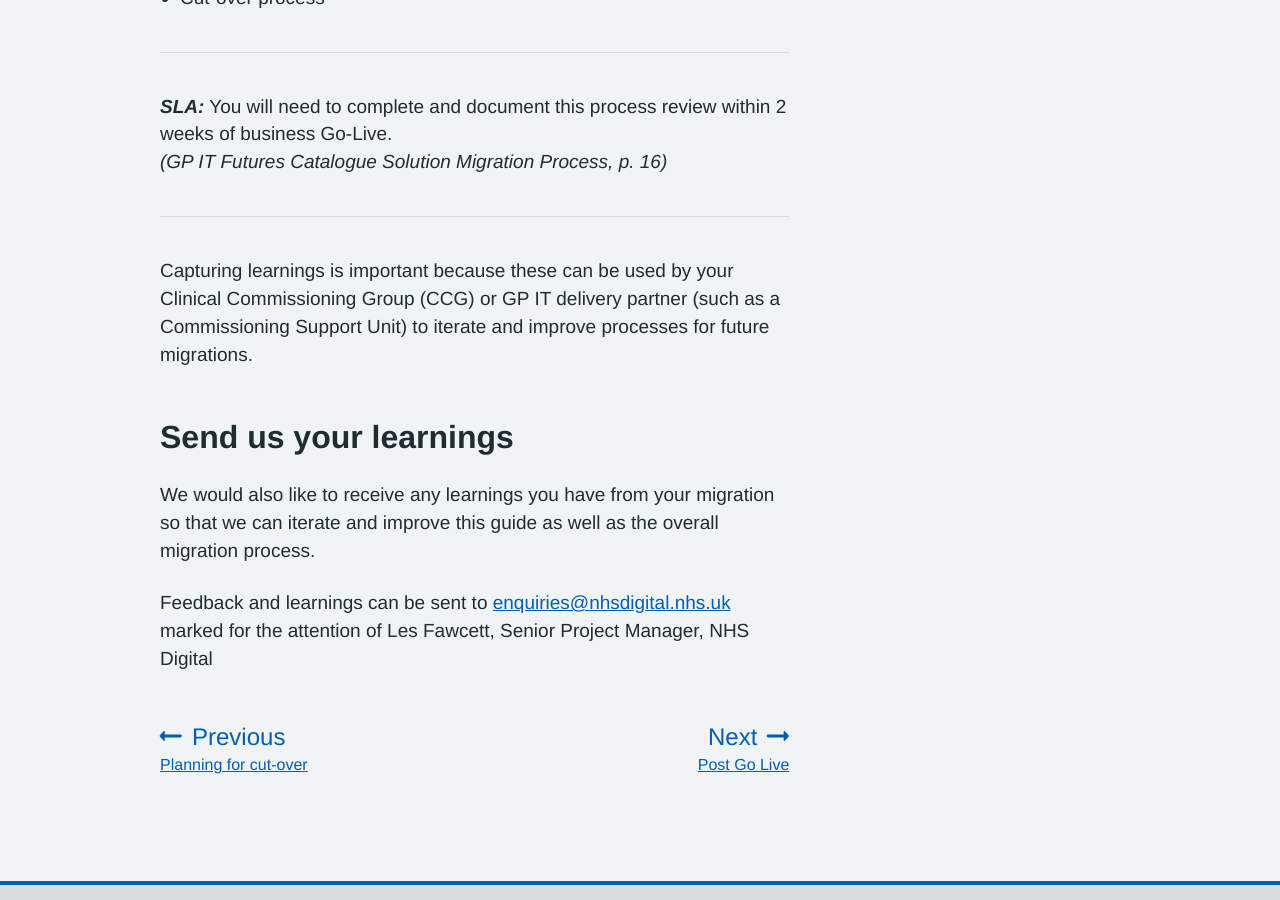
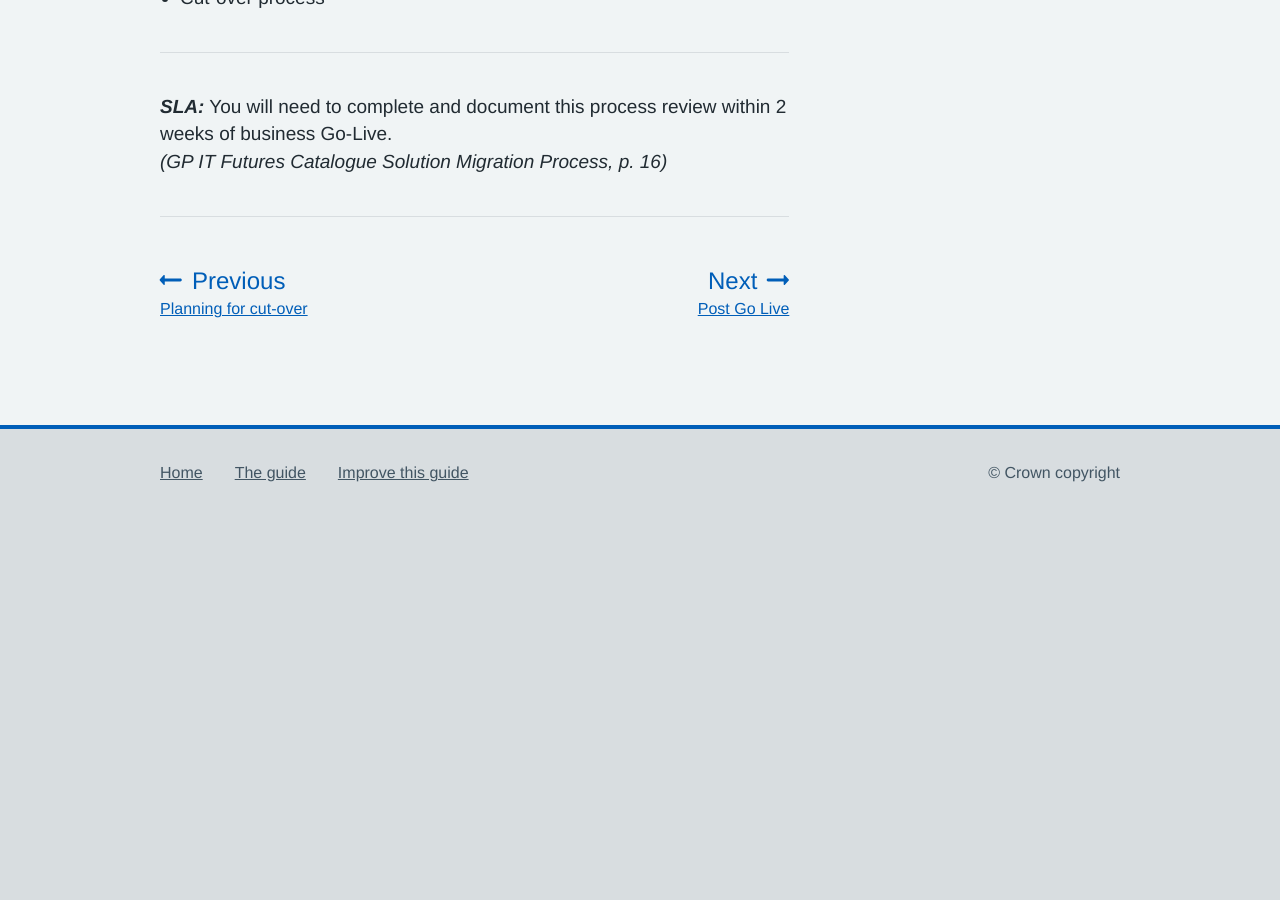
Before and after one commit to nhsconnect/prm-practice-migration, a Jekyll site: the page built from guide/06-cutover-and-go-live.md, in a window 1280 px wide and 900 px high, scrolled down 5192 px. Built offline with Jekyll 4.4.1, drawn with Linux system fonts in a browser that asks for light colours; some web fonts are replaced; after the commit the page ends 5717 px from its top, so only the background shows below that.

Commit message:
Update 06-cutover-and-go-live.md

```diff
--- a/guide/06-cutover-and-go-live.md
+++ b/guide/06-cutover-and-go-live.md
@@ -153,10 +153,8 @@ As part of your process review, please consider how effectively you and/or your
 * * *
 <!-- [UPLIFT] added reference to the SLA from Step 10a in the Ancillary document, p. 16-->
 
-Capturing learnings is important because these can be used by your Clinical Commissioning Group (CCG) or GP IT delivery partner (such as a Commissioning Support Unit) to iterate and improve processes for future migrations.
-
-## Send us your learnings
-
+<!--Capturing learnings is important because these can be used by your Clinical Commissioning Group (CCG) or GP IT delivery partner (such as a Commissioning Support Unit) to iterate and improve processes for future migrations.
+ ## Send us your learnings
 We would also like to receive any learnings you have from your migration so that we can iterate and improve this guide as well as the overall migration process.
-
 Feedback and learnings can be sent to <a href="mailto:enquiries@nhsdigital.nhs.uk?subject=Practice%20migration%20feedback%20-%20FAO%20Les%20Fawcett,%20NHS%20Digital&body=For%20the%20attention%20of%20Les%20Fawcett,%20Senior%20Project%20Manager,%20NHS Digital">enquiries@nhsdigital.nhs.uk</a> marked for the attention of Les Fawcett, Senior Project Manager, NHS Digital
+-->
```
